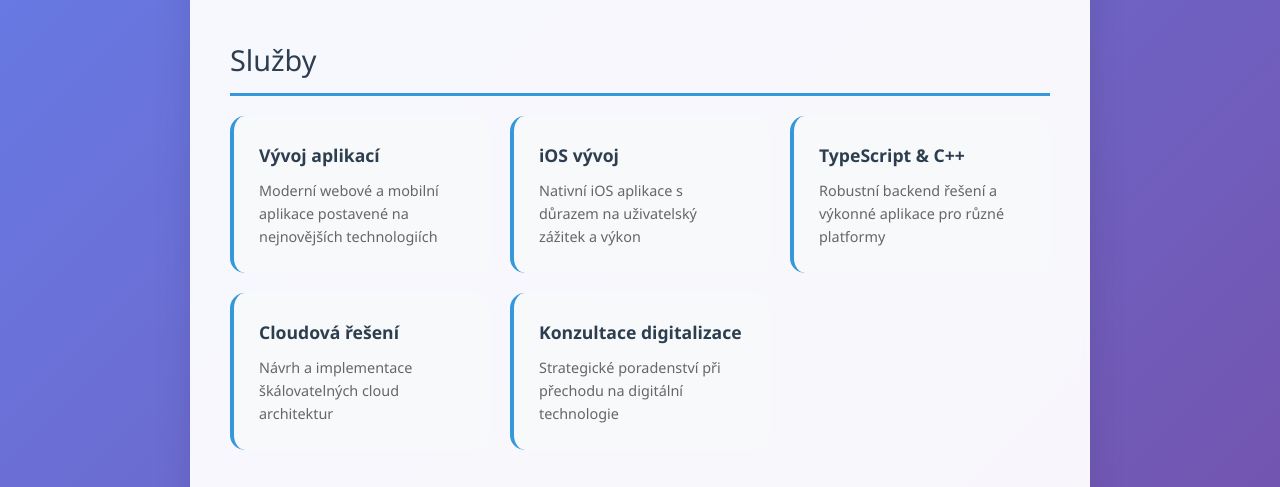
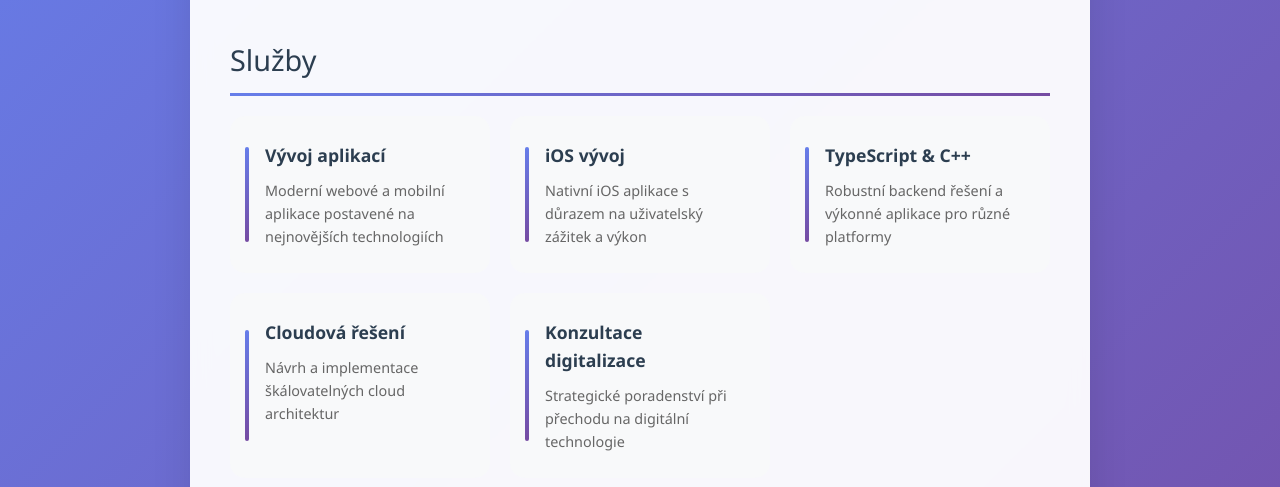
Before and after one commit to lukasniedoba/lukasniedoba.github.io, a plain HTML site: page index.html in a window 1280 px wide. Shown: the part 248-735 px from the top of the page. Drawn offline with Linux system fonts and the light colour scheme.

Commit message:
Modernize design

```diff
--- a/index.html
+++ b/index.html
@@ -77,7 +77,8 @@
             font-size: 1.8em;
             color: #2c3e50;
             margin-bottom: 20px;
-            border-bottom: 3px solid #3498db;
+            border-image: linear-gradient(to right, #667eea, #764ba2) 1;
+            border-bottom: 3px solid;
             padding-bottom: 10px;
             font-weight: 300;
         }
@@ -92,9 +93,21 @@
         .service-card {
             background: #f8f9fa;
             padding: 25px;
+            padding-left: 35px;
             border-radius: 15px;
             transition: transform 0.3s ease, box-shadow 0.3s ease;
-            border-left: 4px solid #3498db;
+            position: relative;
+        }
+
+        .service-card::before {
+            content: '';
+            position: absolute;
+            left: 15px;
+            top: 20%;
+            bottom: 20%;
+            width: 4px;
+            background: linear-gradient(to bottom, #667eea, #764ba2);
+            border-radius: 2px;
         }
 
         .service-card:hover {
@@ -146,13 +159,13 @@
         }
 
         .email {
-            color: #3498db;
+            color: #667eea;
             text-decoration: none;
             transition: color 0.3s ease;
         }
 
         .email:hover {
-            color: #2980b9;
+            color: #764ba2;
         }
 
         .footer {
```
